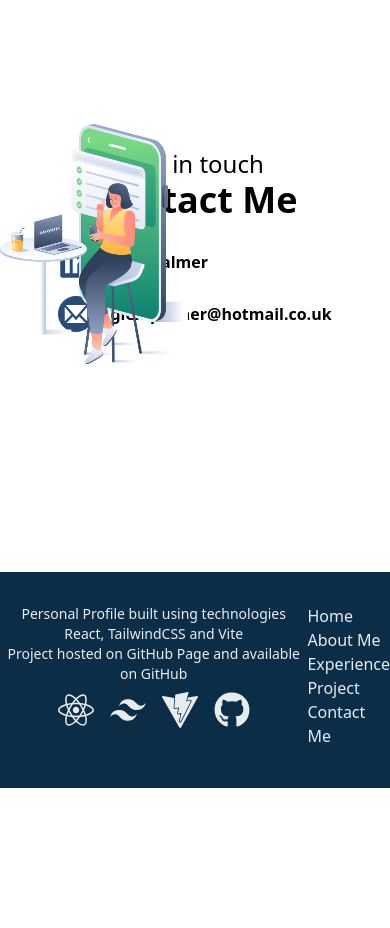
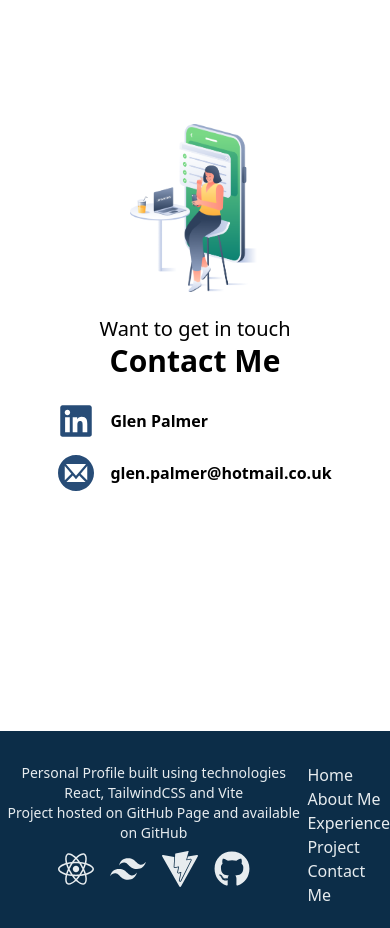
Before and after one commit to glenpalmer/glenpalmer.co.uk, a React (Vite) app: page / in a window 390 px wide. Shown: the part 9880-10808 px from the top of the page. Before the commit the page ends 10668 px from the top, so only its background shows below. Built offline with nearby package versions, Linux system fonts and the light colour scheme.

Commit message:
Update Contact me section to mobile

```diff
--- /dev/null
+++ b/src/assets/components/sectionContact/ContactHeader.jsx
@@ -0,0 +1,18 @@
+import React from "react";
+import ContactImage from "./ContactImage";
+
+const ContactHeader = () => {
+  return (
+    <div className="flex flex-col w-full justify-start md:flex-row md:justify-center">
+      <div className="relative w-[130px] h-[167px] mx-auto md:absolute md:w-[185px] md:h-[238px] md:right-0 md:mr-4">
+        <ContactImage />
+      </div>
+      <div className="pt-6 pb-6">
+        <h2 className="text-xl text-center">Want to get in touch</h2>
+        <h1 className="text-3xl text-center font-bold">Contact Me</h1>
+      </div>
+    </div>
+  );
+};
+
+export default ContactHeader;
--- /dev/null
+++ b/src/assets/components/sectionContact/ContactImage.jsx
@@ -0,0 +1,8 @@
+import React from "react";
+import graphicMobile from "../../../../public/images/graphicMobile.png";
+
+const ContactImage = () => {
+  return <img src={graphicMobile} />;
+};
+
+export default ContactImage;
--- a/src/assets/components/sectionContact/ContactMain.jsx
+++ b/src/assets/components/sectionContact/ContactMain.jsx
@@ -1,12 +1,14 @@
 import React from "react";
+import ContactHeader from "./ContactHeader";
 import ContactText from "./ContactText";
 
 const ContactMain = () => {
   return (
     <div
       id="contactMe"
-      className="max-w-[1180px] scroll-mt-40 mx-auto pb-60 justify-center"
+      className="relative flex flex-col max-w-[1280px] justify-center scroll-mt-40 mx-auto pb-60"
     >
+      <ContactHeader />
       <ContactText />
     </div>
   );
--- a/src/assets/components/sectionContact/ContactText.jsx
+++ b/src/assets/components/sectionContact/ContactText.jsx
@@ -7,16 +7,6 @@ const ContactText = () => {
   return (
     <div className="flex relative w-full justify-center">
       <div>
-        <img
-          src={graphicMobile}
-          className="absolute left-0 h-[240px] w-[188px] z-0"
-        />
-      </div>
-      <div>
-        <div className="flex flex-col pt-6 pb-6">
-          <h2 className="text-2xl text-center">Get in touch</h2>
-          <h1 className="text-4xl text-center font-bold">Contact Me</h1>
-        </div>
         <div>
           <div className="flex flex-row items-center mb-4">
             <div>
```
